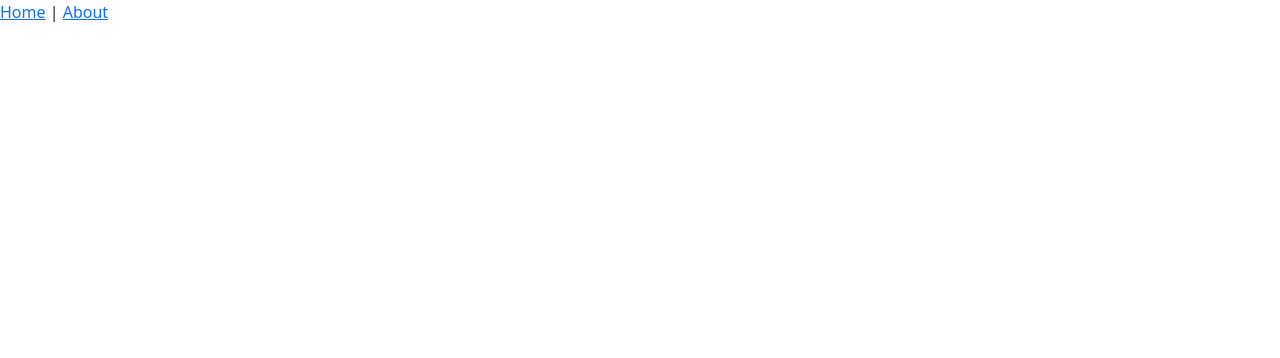
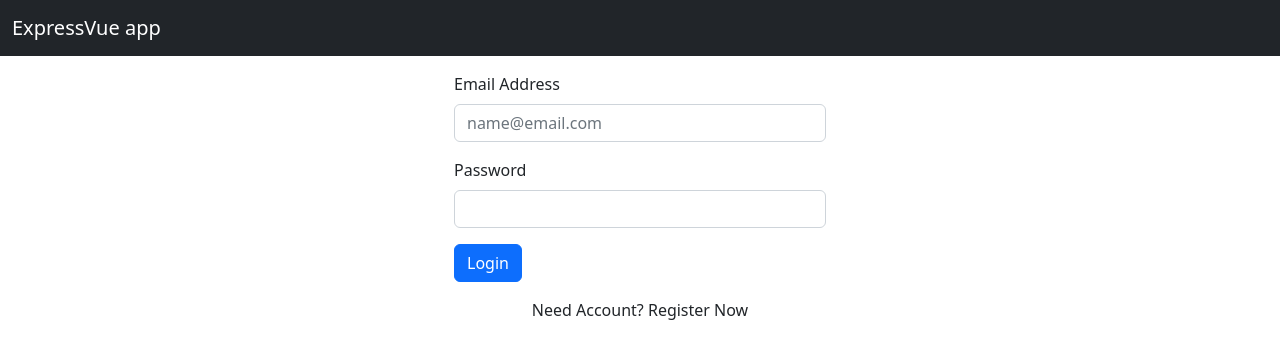
Before and after one commit to ismatfarjana/express-app-with-vue, a Vue app: page / in a window 1280 px wide. Shown: the top 358 px of the page. Built offline with nearby package versions, Linux system fonts and the light colour scheme.

Commit message:
add login view

```diff
--- a/src/App.vue
+++ b/src/App.vue
@@ -1,6 +1,26 @@
 <template>
-  <nav>
-    <router-link to="/">Home</router-link> |
-    <router-link to="/about">About</router-link>
-  </nav>
+  <div id="app">
+    <nav class="navbar navbar-expand-lg navbar-dark bg-dark">
+      <div class="container">
+        <a class="navbar-brand" href="#">ExpressVue app</a>
+        <button class="navbar-toggler" type="button" data-toggle="collapse" data-target="#navbarResponsive"
+          aria-controls="navbarResponsive" aria-expanded="false" aria-label="Toggle navigation">
+          <span class="navbar-toggler-icon"></span>
+        </button>
+      </div>
+
+      <div class="collapse navbar-collapse" id="navbarResponsive">
+        <ul class="navbar-nav ml-auto">
+
+        </ul>
+      </div>
+    </nav>
+
+
+
+    <div id="page-content-container" class="container">
+      <router-view />
+    </div>
+  </div>
+
 </template>
--- a/src/router/index.js
+++ b/src/router/index.js
@@ -1,11 +1,16 @@
 import { createRouter, createWebHistory } from 'vue-router'
-import HomeView from '../views/HomeView.vue'
+import Login from '../views/Login.vue'
 
 const routes = [
   {
     path: '/',
-    name: 'home',
-    component: HomeView
+    name: 'Home',
+    component: Login
+  },
+  {
+    path: '/login',
+    name: 'Login',
+    component: Login
   },
   {
     path: '/about',
--- a/src/views/HomeView.vue
+++ /dev/null
@@ -1,18 +0,0 @@
-<template>
-  <div class="home">
-    <img alt="Vue logo" src="../assets/logo.png">
-    <HelloWorld msg="Welcome to Your Vue.js App"/>
-  </div>
-</template>
-
-<script>
-// @ is an alias to /src
-import HelloWorld from '@/components/HelloWorld.vue'
-
-export default {
-  name: 'HomeView',
-  components: {
-    HelloWorld
-  }
-}
-</script>
--- /dev/null
+++ b/src/views/Login.vue
@@ -0,0 +1,30 @@
+<template>
+  <div class="col-4 offset-4 mt-3">
+    <div class="mb-3">
+      <label for="email" class="form-label">Email Address</label>
+      <input type="email" class="form-control" id="email" placeholder="name@email.com"/>
+    </div>
+    <div class="mb-3">
+      <label for="password" class="form-label">Password</label>
+      <input type="password" class="form-control" id="password" v-model="password" />
+    </div>
+    <div class="mb-3">
+      <button class="btn btn-primary" @click.prevent="onSubmit">Login</button>
+    </div>
+    <div class="text-center">
+      Need Account? Register Now
+    </div>
+  </div>
+</template>
+
+<script>
+// @ is an alias to /src
+// import HelloWorld from '@/components/HelloWorld.vue'
+
+export default {
+  name: 'Login',
+  components: {
+    // HelloWorld
+  }
+}
+</script>
```
